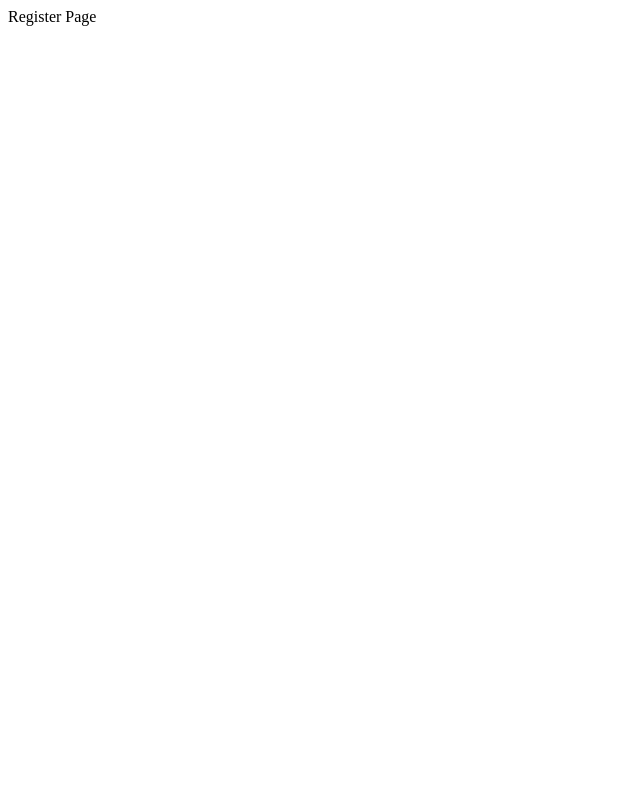
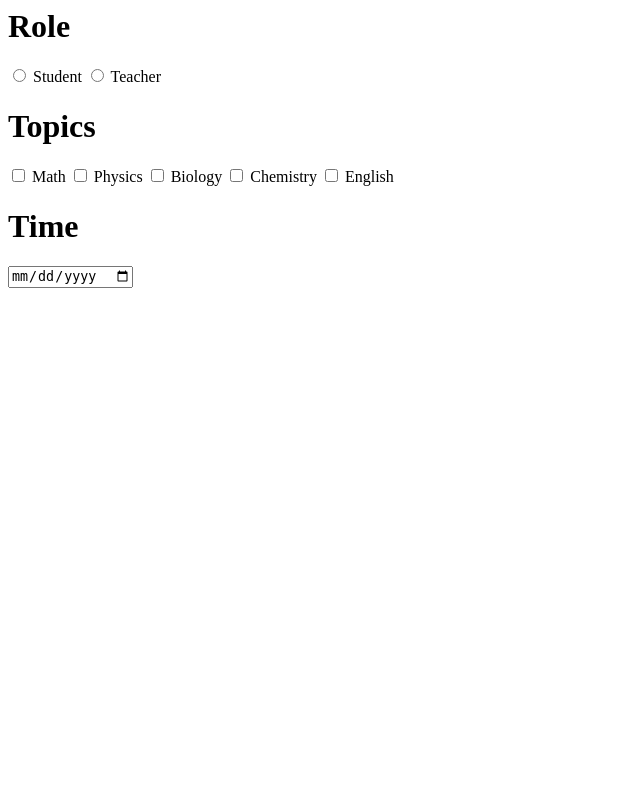
Before and after one commit to thej123/EduPortal, a Django app: page /register in a window 1280 px wide. Before the commit the part shown is almost empty. Shown: the whole page, without its empty margins (0-640 px from the left). Run offline with Django 3.2, Linux system fonts and the light colour scheme.

Commit message:
first change register.html

```diff
--- a/apps/eduPortal/templates/eduPortal/register.html
+++ b/apps/eduPortal/templates/eduPortal/register.html
@@ -1 +1,46 @@
-Register Page
+
+
+<html lang="en">
+    <head>
+        <meta charset="UTF-8">
+        <meta name="viewport" content="width=device-width, initial-scale=1.0">
+        <meta http-equiv="X-UA-Compatible" content="ie=edge">
+        <title>Register Page</title>
+    </head>
+    <body>
+        {% if messages %}
+        <div class="messages">
+            {% for message in messages %}
+            <p>{{ message }}</p>
+            {% endfor %}
+        </div>
+        {% endif %}
+        <div>
+            <h1>Role</h1>
+            <input type="radio"
+                name="role" value="student">
+            <label>Student</label>
+
+            <input type="radio"
+                name="role" value="teacher">
+            <label>Teacher</label>
+        </div>
+        <div>
+            <h1>Topics</h1>
+            <input type="checkbox" name="math" value="math">
+            <label>Math</label>
+            <input type="checkbox" name="physics" value="physics">
+            <label>Physics</label>
+            <input type="checkbox" name="biology" value="biology">
+            <label>Biology</label>
+            <input type="checkbox" name="chemistry" value="chemistry">
+            <label>Chemistry</label>
+            <input type="checkbox" name="english" value="english">
+            <label>English</label>
+        </div>
+        <div>
+            <h1>Time</h1>
+            <p><label></label><input type="date" name="startdate"></p>
+        </div>
+    </body>
+    </html>
```
Also changed, not shown: 11 other files.
